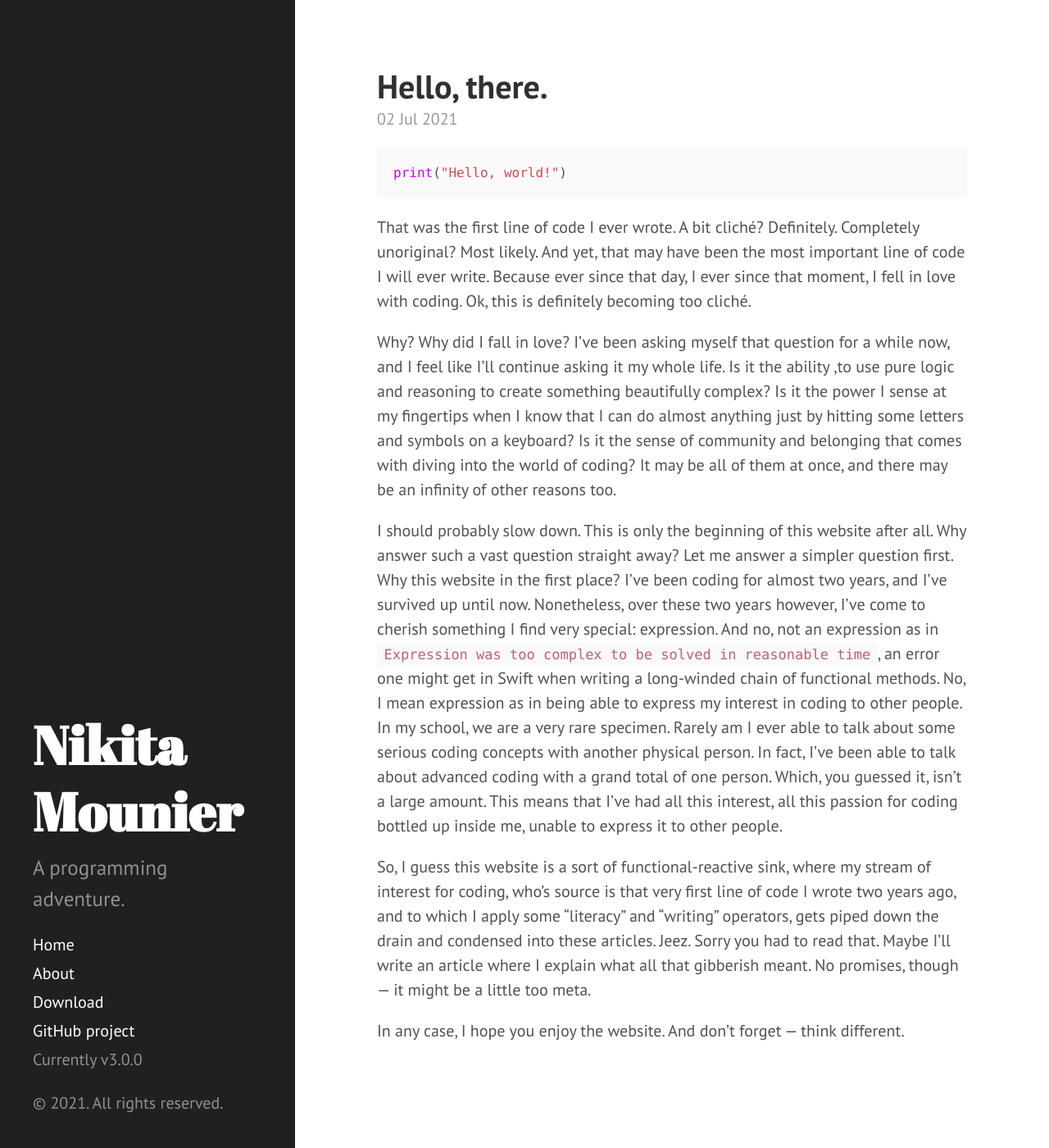
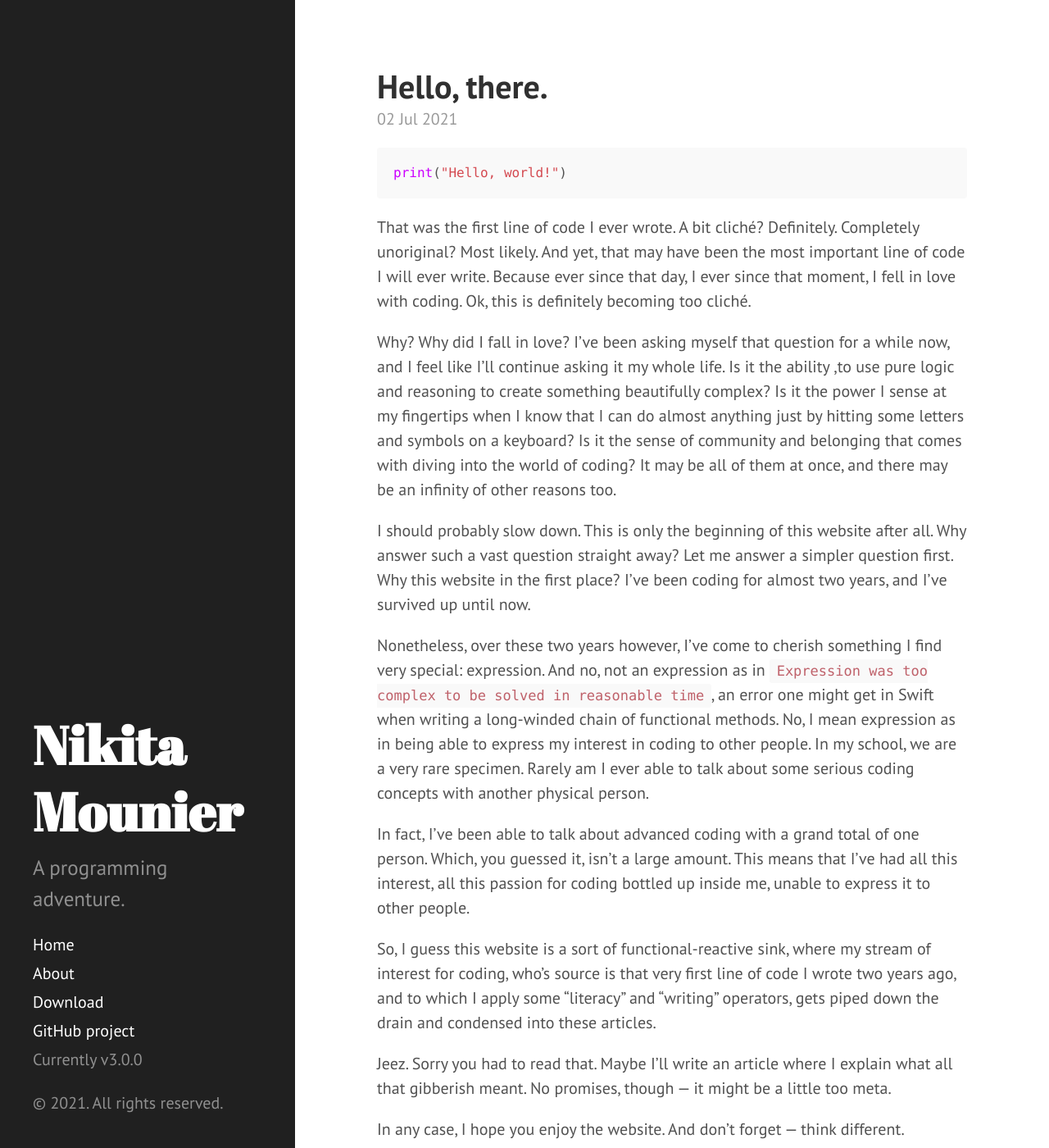
Before and after one commit to nikitamounier/nikitamounier.github.io, a Jekyll site: the page built from _posts/2021-07-02-hello-there.md, in a window 1280 px wide and 1400 px high. Shown: the whole window at 82% size. Built offline with Jekyll 4.4.1, drawn with Linux system fonts in a browser that asks for light colours.

```diff
--- a/_config.yml
+++ b/_config.yml
@@ -15,6 +15,7 @@ author:
 plugins:
   - jekyll-paginate
   - jekyll-gist
+  - jekyll-first-parapraph
 
 # Custom vars
 version:          3.0.0
--- a/_posts/2021-07-02-hello-there.md
+++ b/_posts/2021-07-02-hello-there.md
@@ -10,8 +10,14 @@ That was the first line of code I ever wrote. A bit cliché? Definitely. Complet
 
 Why? Why did I fall in love? I’ve been asking myself that question for a while now, and I feel like I’ll continue asking it my whole life. Is it the ability ,to use pure logic and reasoning to create something beautifully complex? Is it the power I sense at my fingertips when I know that I can do almost anything just by hitting some letters and symbols on a keyboard? Is it the sense of community and belonging that comes with diving into the world of coding? It may be all of them at once, and there may be an infinity of other reasons too.
 
-I should probably slow down. This is only the beginning of this website after all. Why answer such a vast question straight away? Let me answer a simpler question first. Why this website in the first place? I’ve been coding for almost two years, and I’ve survived up until now. Nonetheless, over these two years however, I’ve come to cherish something I find very special: expression. And no, not an expression as in `Expression was too complex to be solved in reasonable time`, an error one might get in Swift when writing a long-winded chain of functional methods. No, I mean expression as in being able to express my interest in coding to other people. In my school, we are a very rare specimen. Rarely am I ever able to talk about some serious coding concepts with another physical person. In fact, I’ve been able to talk about advanced coding with a grand total of one person. Which, you guessed it, isn’t a large amount. This means that I’ve had all this interest, all this passion for coding bottled up inside me, unable to express it to other people.
+I should probably slow down. This is only the beginning of this website after all. Why answer such a vast question straight away? Let me answer a simpler question first. Why this website in the first place? I’ve been coding for almost two years, and I’ve survived up until now.
 
-So, I guess this website is a sort of functional-reactive sink, where my stream of interest for coding, who’s source is that very first line of code I wrote two years ago, and to which I apply some “literacy” and “writing” operators, gets piped down the drain and condensed into these articles. Jeez. Sorry you had to read that. Maybe I’ll write an article where I explain what all that gibberish meant. No promises, though — it might be a little too meta.
+Nonetheless, over these two years however, I’ve come to cherish something I find very special: expression. And no, not an expression as in `Expression was too complex to be solved in reasonable time`, an error one might get in Swift when writing a long-winded chain of functional methods. No, I mean expression as in being able to express my interest in coding to other people. In my school, we are a very rare specimen. Rarely am I ever able to talk about some serious coding concepts with another physical person.
+
+ In fact, I’ve been able to talk about advanced coding with a grand total of one person. Which, you guessed it, isn’t a large amount. This means that I’ve had all this interest, all this passion for coding bottled up inside me, unable to express it to other people.
+
+So, I guess this website is a sort of functional-reactive sink, where my stream of interest for coding, who’s source is that very first line of code I wrote two years ago, and to which I apply some “literacy” and “writing” operators, gets piped down the drain and condensed into these articles.
+
+Jeez. Sorry you had to read that. Maybe I’ll write an article where I explain what all that gibberish meant. No promises, though — it might be a little too meta.
 
 In any case, I hope you enjoy the website. And don’t forget — think different.
```
Also changed, not shown: 2 other files.
